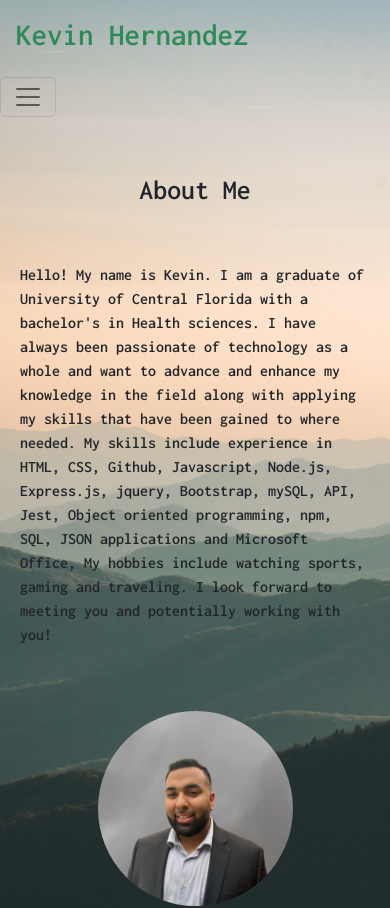
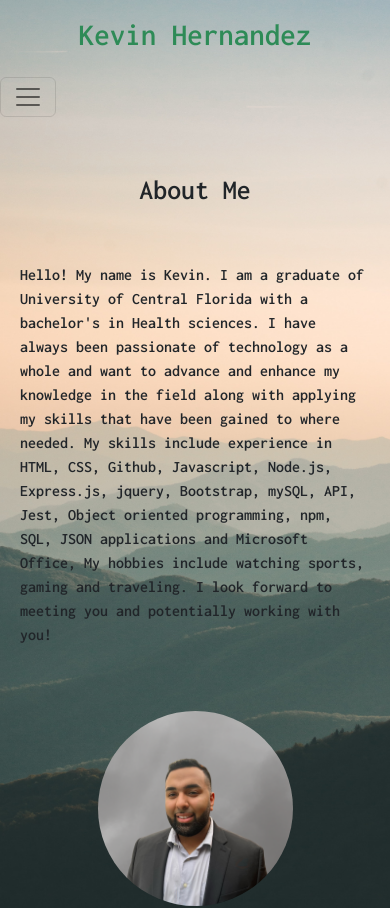
Before and after one commit to khernandez0810/reactPortfolio, a React (Create React App) app: page / in a window 390 px wide. Shown: the top 908 px of the page. Built offline with nearby package versions, Linux system fonts and the light colour scheme.

Commit message:
fix title on mobile

```diff
--- a/src/App.css
+++ b/src/App.css
@@ -100,5 +100,8 @@ font-size:large;
     .resume-text {
         color:white
     }
+    .title{
+        text-align: center;
+    }
 
 }
--- a/src/components/Header.js
+++ b/src/components/Header.js
@@ -6,7 +6,7 @@ function Header({currentPage, handlePageChange}) {
   return (
     <>
     <div className="">
-      <h3 className="m-3 display-5">Kevin Hernandez</h3>
+      <h3 className="title m-3 display-5">Kevin Hernandez</h3>
     </div>
     <div className=" d-flex justify-content-end">
         <nav className=" navbar navbar-expand-lg navbar-light ">
```
